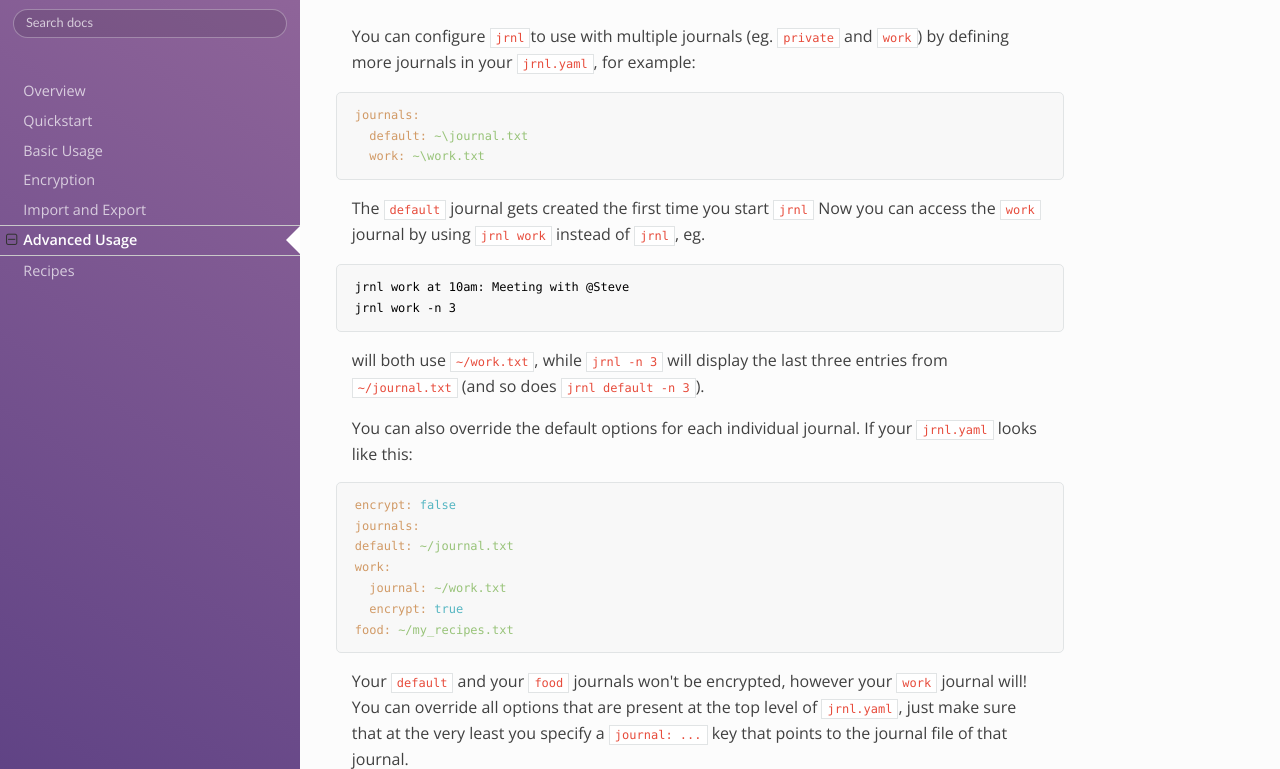
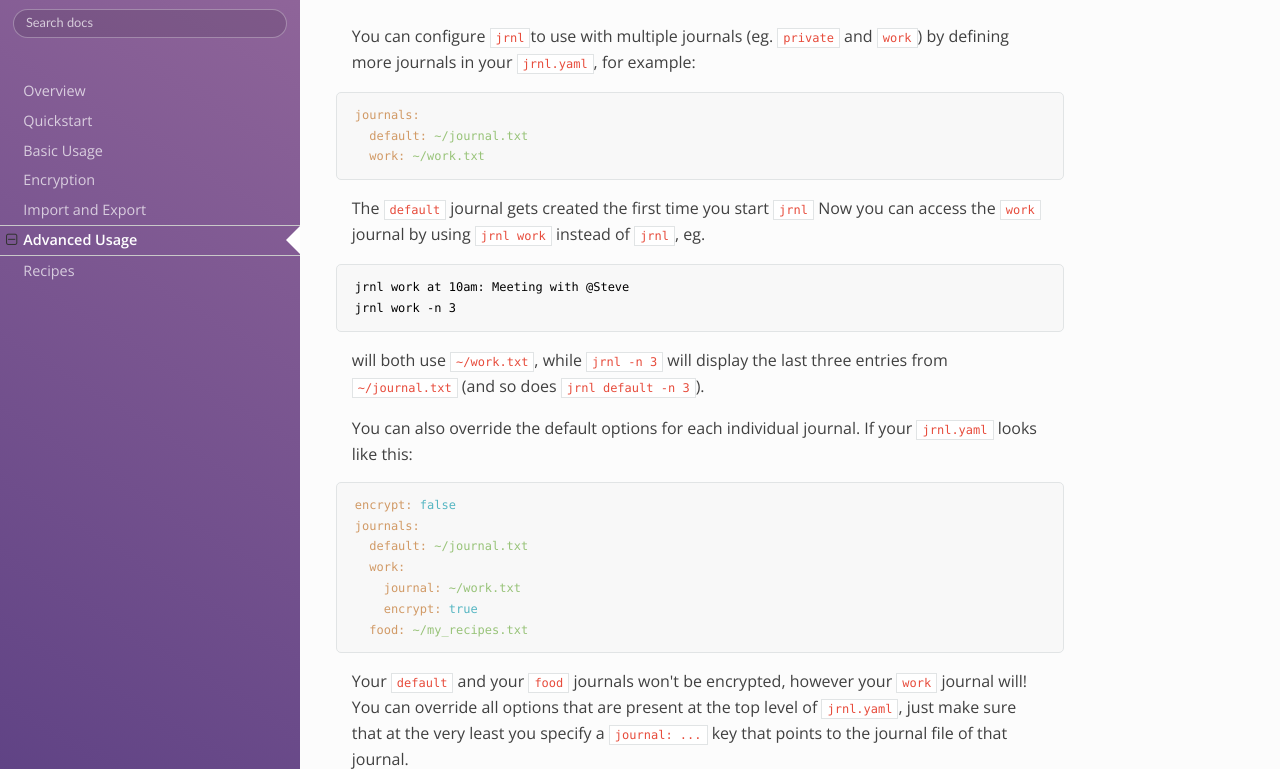
Before and after one commit to jrnl-org/jrnl, an MkDocs documentation site: the page built from docs/advanced.md, in a window 1280 px wide and 900 px high, scrolled down 1324 px, cut to the strip 131-900 px from the top of the window. Built offline with MkDocs 1.6.1, drawn with Linux system fonts in a browser that asks for light colours; nearby versions of some CDN libraries.

````diff
--- a/docs/advanced.md
+++ b/docs/advanced.md
@@ -63,8 +63,8 @@ for example:
 
 ``` yaml
 journals:
-  default: ~\journal.txt
-  work: ~\work.txt
+  default: ~/journal.txt
+  work: ~/work.txt
 ```
 
 The `default` journal gets created the first time you start `jrnl`
@@ -85,11 +85,11 @@ If your `jrnl.yaml` looks like this:
 ``` yaml
 encrypt: false
 journals:
-default: ~/journal.txt
-work:
-  journal: ~/work.txt
-  encrypt: true
-food: ~/my_recipes.txt
+  default: ~/journal.txt
+  work:
+    journal: ~/work.txt
+    encrypt: true
+  food: ~/my_recipes.txt
 ```
 
 Your `default` and your `food` journals won't be encrypted, however your
````
